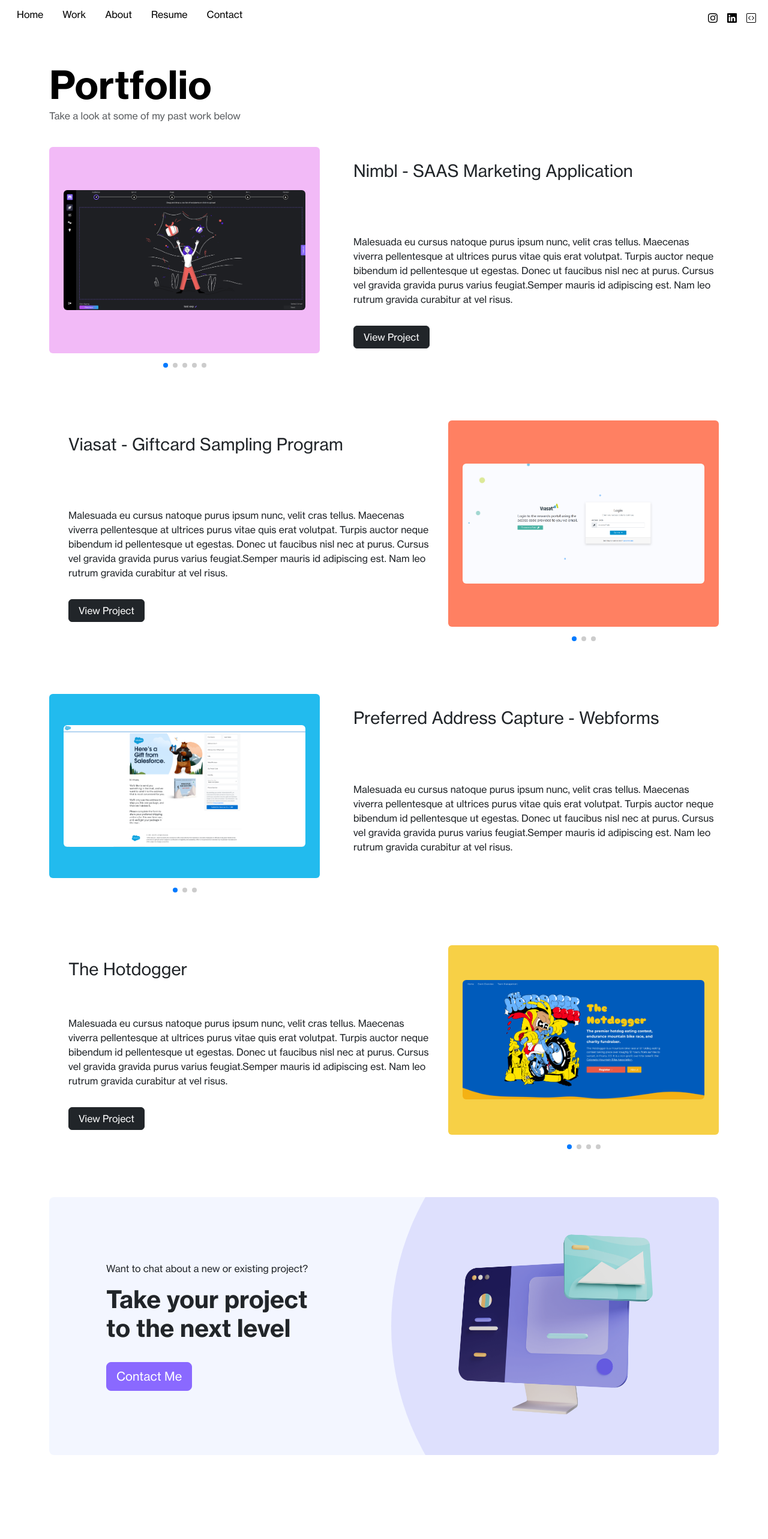
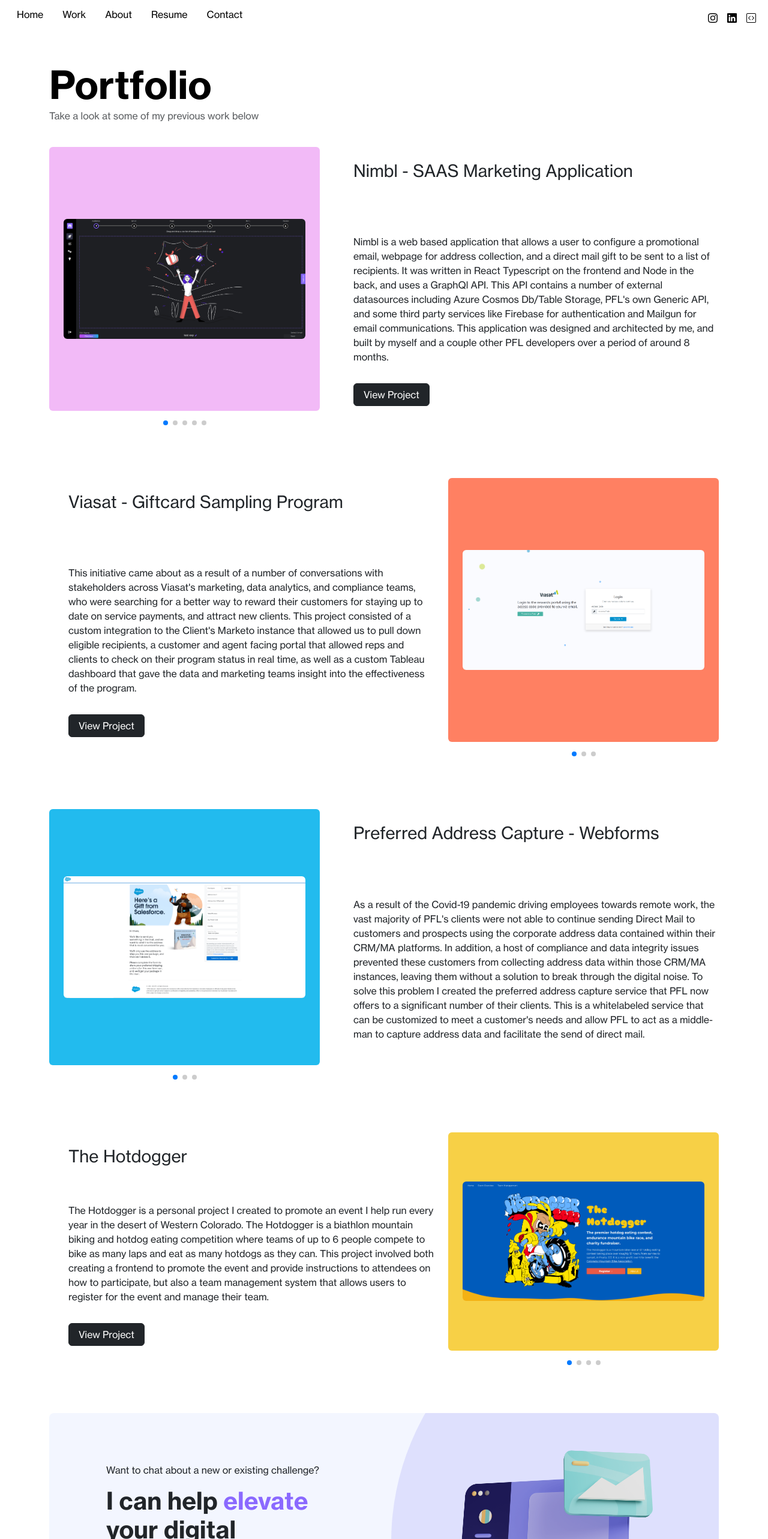
Before and after one commit to adamglasser/arglasser, a React (Create React App) app: page /Work in a window 1280 px wide. Shown: the top 2566 px of the page at 60% size. Before the commit the page ends 2450 px from the top, so only its background shows below. Built offline with nearby package versions, Linux system fonts and the light colour scheme.

Commit message:
write real copy for portfolio

```diff
--- a/src/routes/work/work.js
+++ b/src/routes/work/work.js
@@ -31,8 +31,8 @@
 
 const Work = () => {
     useEffect(() => {
-        window.scrollTo(0,0)
-    },[])
+        window.scrollTo(0, 0)
+    }, [])
 
     const navigate = useNavigate()
     return (
@@ -41,7 +41,7 @@
             <div className="spacer my-5"></div>
             <section className="container align-items-center justify-content-between">
                 <h1 className="mb-sm-0 me-sm-3 fw-bold text-black display-3">Portfolio</h1>
-                <p className="text-muted">Take a look at some of my past work below</p>
+                <p className="text-muted">Take a look at some of my previous work below</p>
             </section>
             <section className="container pb-2 pb-lg-3">
                 {/** Nimbl */}
@@ -114,7 +114,7 @@
                                 <span className="m-1 badge text-bg-purple text-white">Jest</span>
                                 <span className="m-1 badge text-bg-purple text-white">Cypress</span>
                             </div>
-                            <p className="pb-3 mb-2 mb-md-3">Malesuada eu cursus natoque purus ipsum nunc, velit cras tellus. Maecenas viverra pellentesque at ultrices purus vitae quis erat volutpat. Turpis auctor neque bibendum id pellentesque ut egestas. Donec ut faucibus nisl nec at purus. Cursus vel gravida gravida purus varius feugiat.Semper mauris id adipiscing est. Nam leo rutrum gravida curabitur at vel risus.</p>
+                            <p className="pb-3 mb-2 mb-md-3">Nimbl is a web based application that allows a user to configure a promotional email, webpage for address collection, and a direct mail gift to be sent to a list of recipients. It was written in React Typescript on the frontend and Node in the back, and uses a GraphQl API. This API contains a number of external datasources including Azure Cosmos Db/Table Storage, PFL's own Generic API, and some third party services like Firebase for authentication and Mailgun for email communications. This application was designed and architected by me, and built by myself and a couple other PFL developers over a period of around 8 months.  </p>
                             <a href="https://nimbl.pfl.com/home" target={"_blank"} className="btn btn-dark text-white px-3">View Project</a>
                         </div>
                     </div>
@@ -175,7 +175,7 @@
                                 <span className="m-1 badge text-bg-purple text-white">Microsoft SQL</span>
                                 <span className="m-1 badge text-bg-purple text-white">Magic Auth</span>
                             </div>
-                            <p className="pb-3 mb-2 mb-md-3">Malesuada eu cursus natoque purus ipsum nunc, velit cras tellus. Maecenas viverra pellentesque at ultrices purus vitae quis erat volutpat. Turpis auctor neque bibendum id pellentesque ut egestas. Donec ut faucibus nisl nec at purus. Cursus vel gravida gravida purus varius feugiat.Semper mauris id adipiscing est. Nam leo rutrum gravida curabitur at vel risus.</p>
+                            <p className="pb-3 mb-2 mb-md-3">This initiative came about as a result of a number of conversations with stakeholders across Viasat's marketing, data analytics, and compliance teams, who were searching for a better way to reward their customers for staying up to date on service payments, and attract new clients. This project consisted of a custom integration to the Client's Marketo instance that allowed us to pull down eligible recipients, a customer and agent facing portal that allowed reps and clients to check on their program status in real time, as well as a custom Tableau dashboard that gave the data and marketing teams insight into the effectiveness of the program.</p>
                             <a href="https://viasatrewards.directmail.tech/" target={"_blank"} className="btn btn-dark text-white px-3">View Project</a>
                         </div>
                     </div>
@@ -236,7 +236,7 @@
                                 <span className="m-1 badge text-bg-purple text-white">Marketo</span>
                                 <span className="m-1 badge text-bg-purple text-white">Mailgun</span>
                             </div>
-                            <p className="pb-3 mb-2 mb-md-3">Malesuada eu cursus natoque purus ipsum nunc, velit cras tellus. Maecenas viverra pellentesque at ultrices purus vitae quis erat volutpat. Turpis auctor neque bibendum id pellentesque ut egestas. Donec ut faucibus nisl nec at purus. Cursus vel gravida gravida purus varius feugiat.Semper mauris id adipiscing est. Nam leo rutrum gravida curabitur at vel risus.</p>
+                            <p className="pb-3 mb-2 mb-md-3">As a result of the Covid-19 pandemic driving employees towards remote work, the vast majority of PFL's clients were not able to continue sending Direct Mail to customers and prospects using the corporate address data contained within their CRM/MA platforms. In addition, a host of compliance and data integrity issues prevented these customers from collecting address data within those CRM/MA instances, leaving them without a solution to break through the digital noise. To solve this problem I created the preferred address capture service that PFL now offers to a significant number of their clients. This is a whitelabeled service that can be customized to meet a customer's needs and allow PFL to act as a middle-man to capture address data and facilitate the send of direct mail. </p>
                         </div>
                     </div>
                 </div>
@@ -300,7 +300,7 @@
                                 <span className="m-1 badge text-bg-purple text-white">Azure Functions</span>
                                 <span className="m-1 badge text-bg-purple text-white">Rest API</span>
                             </div>
-                            <p className="pb-3 mb-2 mb-md-3">Malesuada eu cursus natoque purus ipsum nunc, velit cras tellus. Maecenas viverra pellentesque at ultrices purus vitae quis erat volutpat. Turpis auctor neque bibendum id pellentesque ut egestas. Donec ut faucibus nisl nec at purus. Cursus vel gravida gravida purus varius feugiat.Semper mauris id adipiscing est. Nam leo rutrum gravida curabitur at vel risus.</p>
+                            <p className="pb-3 mb-2 mb-md-3">The Hotdogger is a personal project I created to promote an event I help run every year in the desert of Western Colorado. The Hotdogger is a biathlon mountain biking and hotdog eating competition where teams of up to 6 people compete to bike as many laps and eat as many hotdogs as they can. This project involved both creating a frontend to promote the event and provide instructions to attendees on how to participate, but also a team management system that allows users to register for the event and manage their team.</p>
                             <a href="https://www.hotdogger.org/Home" target={"_blank"} className="btn btn-dark text-white px-3">View Project</a>
                         </div>
                     </div>
@@ -311,8 +311,8 @@
                     <div class="row align-items-center">
                         <div class="col-xl-4 col-md-5 offset-lg-1">
                             <div class="pt-5 pb-3 pb-md-5 px-4 px-lg-0 text-center text-md-start">
-                                <p>Want to chat about a new or existing project?</p>
-                                <h2 class="h1 pb-3 pb-sm-4 fw-bold">Take your project to the next level</h2>
+                                <p>Want to chat about a new or existing challenge?</p>
+                                <h2 class="h1 pb-3 pb-sm-4 fw-bold">I can help <span className="text-purple">elevate</span> your digital strategy</h2>
                                 <button onClick={() => navigate('/Contact')} class="btn btn-purple text-white btn-lg">Contact Me</button>
                             </div>
                         </div>
```
